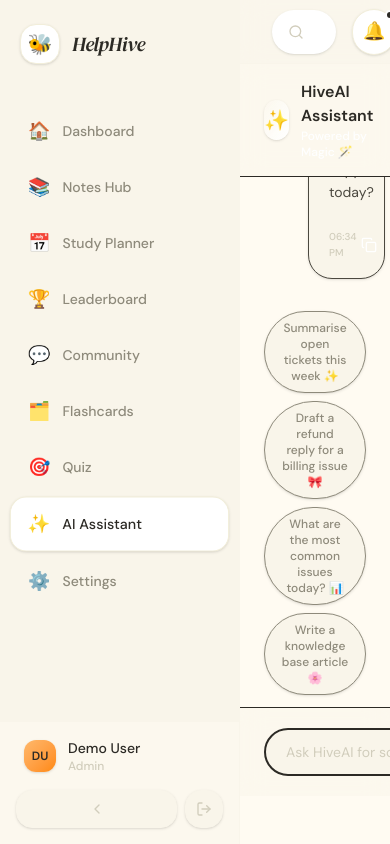
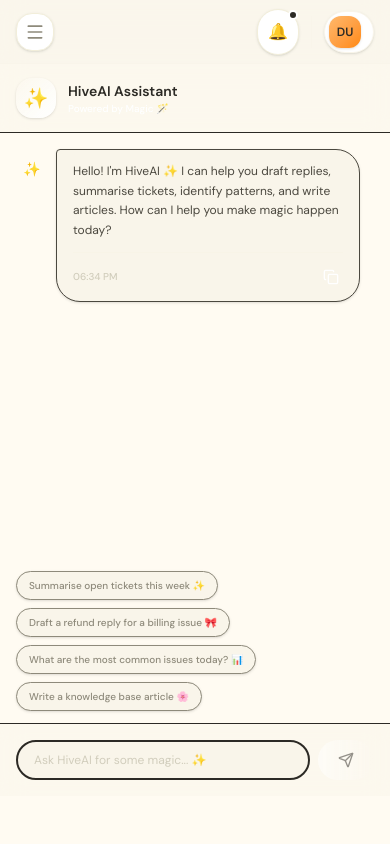
Before and after one commit to neetijoshi2006-dotcom/helphive-, a Next.js app: page /ai-assistant in a window 390 px wide. Built offline with nearby package versions, Linux system fonts and the light colour scheme.

Commit message:
feat: make dashboard layouts, sidebar drawer, topbar, and AI assistant page fully responsive for mobile

```diff
--- a/src/app/(dashboard)/ai-assistant/page.tsx
+++ b/src/app/(dashboard)/ai-assistant/page.tsx
@@ -4,7 +4,7 @@
 import { motion } from 'framer-motion'
 import { PageWrapper } from '@/components/layout/PageWrapper'
 import { Button } from '@/components/ui/Button'
-import { Send, Copy, Sparkles, Check } from 'lucide-react'
+import { Send, Copy, Check } from 'lucide-react'
 import toast from 'react-hot-toast'
 
 interface Message {
@@ -42,9 +42,8 @@
     setLoading(true)
 
     try {
-      // Convert our messages format to what the Gemini API expects
       const history = messages
-        .filter(m => m.id !== '0') // Skip the welcome message
+        .filter(m => m.id !== '0')
         .map(m => ({
           role: m.role === 'assistant' ? 'model' : 'user',
           parts: m.content
@@ -81,31 +80,31 @@
     <PageWrapper className="h-full flex flex-col -m-6">
       <div className="flex-1 flex flex-col bg-neutral-50 rounded-none overflow-hidden">
         {/* Header */}
-        <div className="px-6 py-4 border-b border-primary-100 flex items-center gap-3 bg-neutral-100/50 backdrop-blur-md">
+        <div className="px-4 md:px-6 py-3.5 md:py-4 border-b border-primary-100 flex items-center gap-3 bg-neutral-100/50 backdrop-blur-md shrink-0">
           <div className="w-10 h-10 rounded-2xl bg-gradient-to-br from-primary-300 to-primary flex items-center justify-center shadow-sm">
             <span className="text-xl">✨</span>
           </div>
           <div>
-            <h1 className="text-neutral-900 font-semibold text-base">HiveAI Assistant</h1>
-            <p className="text-primary text-xs font-medium">Powered by Magic 🪄</p>
+            <h1 className="text-neutral-900 font-semibold text-sm md:text-base">HiveAI Assistant</h1>
+            <p className="text-primary text-[10px] md:text-xs font-medium">Powered by Magic 🪄</p>
           </div>
         </div>
 
         {/* Messages */}
-        <div className="flex-1 overflow-y-auto px-6 py-6 space-y-6">
+        <div className="flex-1 overflow-y-auto px-4 md:px-6 py-4 md:py-6 space-y-4 md:space-y-6">
           {messages.map((m) => (
             <motion.div key={m.id} initial={{ opacity: 0, y: 12 }} animate={{ opacity: 1, y: 0 }} transition={{ duration: 0.4 }}
               className={`flex ${m.role === 'user' ? 'justify-end' : 'justify-start'}`}>
               {m.role === 'assistant' && (
-                <div className="w-8 h-8 rounded-xl bg-primary-100 flex items-center justify-center shrink-0 mr-3 mt-1">
+                <div className="w-8 h-8 rounded-xl bg-primary-100 flex items-center justify-center shrink-0 mr-2 md:mr-3 mt-1">
                   <span className="text-sm">✨</span>
                 </div>
               )}
-              <div className={`max-w-[75%] rounded-[24px] px-5 py-4 text-sm leading-relaxed shadow-sm ${
+              <div className={`max-w-[85%] md:max-w-[75%] rounded-[24px] px-4 md:px-5 py-3 md:py-4 text-xs md:text-sm leading-relaxed shadow-sm ${
                 m.role === 'user' ? 'bg-gradient-to-r from-primary to-primary-400 text-neutral-900 rounded-tr-sm' : 'bg-neutral-100 text-neutral-800 border border-primary-100 rounded-tl-sm'
               }`}>
                 <div className="whitespace-pre-wrap">{m.content}</div>
-                <div className="flex items-center justify-between mt-3 pt-3 border-t border-neutral-100/20">
+                <div className="flex items-center justify-between mt-3 pt-3 border-t border-neutral-200/20">
                   <span className={`text-[10px] font-medium ${m.role === 'user' ? 'text-neutral-900/70' : 'text-neutral-400'}`}>{m.time.toLocaleTimeString([], { hour: '2-digit', minute: '2-digit' })}</span>
                   {m.role === 'assistant' && (
                     <button onClick={() => copyToClipboard(m.id, m.content)} className="text-primary hover:text-primary-400 transition-colors cursor-pointer p-1 hover:bg-primary-50 rounded-lg">
@@ -118,14 +117,14 @@
           ))}
           {loading && (
             <div className="flex justify-start items-end">
-              <div className="w-8 h-8 rounded-xl bg-primary-100 flex items-center justify-center shrink-0 mr-3 mb-1">
+              <div className="w-8 h-8 rounded-xl bg-primary-100 flex items-center justify-center shrink-0 mr-2 md:mr-3 mb-1">
                 <span className="text-sm">✨</span>
               </div>
-              <div className="bg-neutral-100 rounded-[24px] rounded-tl-sm px-5 py-4 shadow-sm border border-primary-100">
+              <div className="bg-neutral-100 rounded-[24px] rounded-tl-sm px-4 md:px-5 py-3 md:py-4 shadow-sm border border-primary-100">
                 <div className="flex gap-1.5 py-1">
-                  <span className="w-2.5 h-2.5 bg-primary-300 rounded-full animate-bounce" style={{animationDelay:'0ms'}}/>
-                  <span className="w-2.5 h-2.5 bg-primary-400 rounded-full animate-bounce" style={{animationDelay:'150ms'}}/>
-                  <span className="w-2.5 h-2.5 bg-primary-500 rounded-full animate-bounce" style={{animationDelay:'300ms'}}/>
+                  <span className="w-2 h-2 bg-primary-300 rounded-full animate-bounce" style={{animationDelay:'0ms'}}/>
+                  <span className="w-2 h-2 bg-primary-400 rounded-full animate-bounce" style={{animationDelay:'150ms'}}/>
+                  <span className="w-2 h-2 bg-primary-500 rounded-full animate-bounce" style={{animationDelay:'300ms'}}/>
                 </div>
               </div>
             </div>
@@ -135,10 +134,10 @@
 
         {/* Suggestions */}
         {messages.length <= 1 && (
-          <div className="px-6 pb-3 flex gap-2 flex-wrap">
+          <div className="px-4 md:px-6 pb-3 flex gap-2 flex-wrap">
             {suggestions.map(s => (
               <button key={s} onClick={() => sendMessage(s.replace(/ [^\w\s]+$/, ''))}
-                className="px-4 py-2 rounded-full border border-primary-200 bg-neutral-100 text-xs font-medium text-neutral-600 hover:text-primary hover:border-primary hover:bg-primary-50 transition-all cursor-pointer shadow-sm hover:-translate-y-0.5">
+                className="px-3 md:px-4 py-1.5 md:py-2 rounded-full border border-primary-200 bg-neutral-100 text-[10px] md:text-xs font-medium text-neutral-600 hover:text-primary hover:border-primary hover:bg-primary-50 transition-all cursor-pointer shadow-sm hover:-translate-y-0.5">
                 {s}
               </button>
             ))}
@@ -146,11 +145,11 @@
         )}
 
         {/* Input */}
-        <div className="px-6 py-5 border-t border-primary-100 bg-neutral-100/50 backdrop-blur-md">
-          <form onSubmit={e => { e.preventDefault(); sendMessage(input) }} className="flex gap-3">
+        <div className="px-4 md:px-6 py-4 md:py-5 border-t border-primary-100 bg-neutral-100/50 backdrop-blur-md shrink-0">
+          <form onSubmit={e => { e.preventDefault(); sendMessage(input) }} className="flex gap-2 md:gap-3">
             <input value={input} onChange={e => setInput(e.target.value)} placeholder="Ask HiveAI for some magic... ✨"
-              className="flex-1 px-5 py-3 rounded-full bg-neutral-100 border-2 border-primary-100 text-sm text-neutral-900 placeholder:text-neutral-400 focus:outline-none focus:border-primary focus:shadow-[0_0_0_4px_rgba(255,107,139,0.15)] transition-all" />
-            <Button type="submit" disabled={!input.trim() || loading} size="md" className="rounded-full px-6 bg-gradient-to-r from-primary to-primary-400">
+              className="flex-1 px-4 md:px-5 py-2.5 md:py-3 rounded-full bg-neutral-100 border-2 border-primary-100 text-xs md:text-sm text-neutral-900 placeholder:text-neutral-400 focus:outline-none focus:border-primary focus:shadow-[0_0_0_4px_rgba(255,107,139,0.15)] transition-all" />
+            <Button type="submit" disabled={!input.trim() || loading} size="md" className="rounded-full px-5 md:px-6 bg-gradient-to-r from-primary to-primary-400 shrink-0">
               <Send className="w-4 h-4" />
             </Button>
           </form>
--- a/src/components/layout/Sidebar.tsx
+++ b/src/components/layout/Sidebar.tsx
@@ -6,7 +6,7 @@
 import { useAppStore } from '@/lib/store/useAppStore'
 import { signOut } from '@/lib/firebase/auth'
 import { Avatar } from '@/components/ui/Avatar'
-import { ChevronLeft, LogOut } from 'lucide-react'
+import { ChevronLeft, LogOut, X } from 'lucide-react'
 
 const NAV = [
   { label: 'Dashboard',      href: '/dashboard',       emoji: '🏠' },
@@ -22,25 +22,33 @@
 
 export function Sidebar() {
   const pathname = usePathname()
-  const { user, sidebarCollapsed, toggleSidebar } = useAppStore()
+  const { user, sidebarCollapsed, toggleSidebar, mobileSidebarOpen, setMobileSidebarOpen } = useAppStore()
+
+  const SidebarContent = ({ isMobile = false }) => {
+    const collapsed = isMobile ? false : sidebarCollapsed
 
     return (
-    <aside
-      className={cn(
-        'flex flex-col h-screen bg-neutral-100 border-r border-neutral-100 transition-all duration-300 ease-[cubic-bezier(0.16,1,0.3,1)] shrink-0',
-        sidebarCollapsed ? 'w-20' : 'w-[240px]'
-      )}
-    >
-      {/* Logo */}
+      <div className="flex flex-col h-full overflow-hidden">
+        {/* Logo & Close Button (for mobile) */}
         <div className={cn(
-        'flex items-center gap-3 px-5 py-6 border-b border-neutral-100',
-        sidebarCollapsed && 'justify-center px-2'
+          'flex items-center justify-between px-5 py-6 border-b border-neutral-100',
+          collapsed && 'justify-center px-2'
         )}>
+          <div className="flex items-center gap-3">
             <div className="w-10 h-10 rounded-2xl bg-white border border-neutral-200 flex items-center justify-center shrink-0 shadow-sm">
               <span className="text-xl">🐝</span>
             </div>
-        {!sidebarCollapsed && (
+            {!collapsed && (
               <span className="font-serif text-xl text-neutral-900 tracking-tight italic">HelpHive</span>
+            )}
+          </div>
+          {isMobile && (
+            <button
+              onClick={() => setMobileSidebarOpen(false)}
+              className="p-1.5 rounded-xl hover:bg-neutral-200 transition-colors"
+            >
+              <X className="w-5 h-5 text-neutral-500" />
+            </button>
           )}
         </div>
 
@@ -52,17 +60,20 @@
               <Link
                 key={item.href}
                 href={item.href}
+                onClick={() => {
+                  if (isMobile) setMobileSidebarOpen(false)
+                }}
                 className={cn(
                   'flex items-center gap-3 px-4 py-3 rounded-2xl text-sm font-medium transition-all duration-200',
                   active
                     ? 'bg-white text-neutral-900 shadow-sm scale-[1.02] border border-neutral-200'
                     : 'text-neutral-600 hover:bg-white hover:text-neutral-900 hover:scale-[1.02]',
-                sidebarCollapsed && 'justify-center px-2 scale-100 hover:scale-110'
+                  collapsed && 'justify-center px-2 scale-100 hover:scale-110'
                 )}
-              title={sidebarCollapsed ? item.label : undefined}
+                title={collapsed ? item.label : undefined}
               >
                 <span className="text-lg shrink-0">{item.emoji}</span>
-              {!sidebarCollapsed && <span>{item.label}</span>}
+                {!collapsed && <span>{item.label}</span>}
               </Link>
             )
           })}
@@ -71,9 +82,9 @@
         {/* Footer */}
         <div className={cn(
           'border-t border-neutral-100 p-4 bg-neutral-50/50',
-        sidebarCollapsed && 'flex flex-col items-center'
+          collapsed && 'flex flex-col items-center'
         )}>
-        {!sidebarCollapsed && user && (
+          {!collapsed && user && (
             <div className="flex items-center gap-3 mb-4 px-2">
               <Avatar name={user.displayName || 'User'} size="sm" />
               <div className="flex-1 min-w-0">
@@ -82,15 +93,25 @@
               </div>
             </div>
           )}
-        <div className="flex items-center gap-2">
+          <div className="flex items-center gap-2 w-full">
+            {isMobile ? (
+              <button
+                onClick={() => signOut()}
+                className="w-full flex items-center justify-center gap-2 p-2.5 rounded-2xl bg-red-50 border border-red-100 hover:border-red-200 text-red-500 transition-all shadow-sm cursor-pointer text-sm font-medium"
+              >
+                <LogOut className="w-4 h-4" />
+                <span>Sign Out</span>
+              </button>
+            ) : (
+              <>
                 <button
                   onClick={toggleSidebar}
                   className="p-2.5 rounded-2xl bg-neutral-100 border border-neutral-100 hover:border-primary hover:text-primary transition-all shadow-sm cursor-pointer flex-1 flex items-center justify-center group"
-            title={sidebarCollapsed ? 'Expand sidebar' : 'Collapse sidebar'}
+                  title={collapsed ? 'Expand sidebar' : 'Collapse sidebar'}
                 >
-            <ChevronLeft className={cn('w-4 h-4 text-neutral-400 group-hover:text-primary transition-all', sidebarCollapsed && 'rotate-180')} />
+                  <ChevronLeft className={cn('w-4 h-4 text-neutral-400 group-hover:text-primary transition-all', collapsed && 'rotate-180')} />
                 </button>
-          {!sidebarCollapsed && (
+                {!collapsed && (
                   <button
                     onClick={() => signOut()}
                     className="p-2.5 rounded-2xl bg-neutral-100 border border-neutral-100 hover:bg-red-50 hover:border-red-200 hover:text-red-500 transition-all shadow-sm cursor-pointer text-neutral-400"
@@ -99,8 +120,40 @@
                     <LogOut className="w-4 h-4" />
                   </button>
                 )}
+              </>
+            )}
           </div>
         </div>
-    </aside>
+      </div>
     )
   }
+
+  return (
+    <>
+      {/* Desktop Sidebar */}
+      <aside
+        className={cn(
+          'hidden md:flex flex-col h-screen bg-neutral-100 border-r border-neutral-100 transition-all duration-300 ease-[cubic-bezier(0.16,1,0.3,1)] shrink-0',
+          sidebarCollapsed ? 'w-20' : 'w-[240px]'
+        )}
+      >
+        <SidebarContent />
+      </aside>
+
+      {/* Mobile Drawer Sidebar */}
+      {mobileSidebarOpen && (
+        <div className="md:hidden fixed inset-0 z-50 flex">
+          {/* Backdrop */}
+          <div
+            className="fixed inset-0 bg-neutral-900/40 backdrop-blur-sm transition-opacity duration-300"
+            onClick={() => setMobileSidebarOpen(false)}
+          />
+          {/* Drawer Panel */}
+          <aside className="relative flex flex-col w-[270px] h-full bg-neutral-100 shadow-2xl z-10 animate-in slide-in-from-left duration-300 ease-out">
+            <SidebarContent isMobile />
+          </aside>
+        </div>
+      )}
+    </>
+  )
+}
--- a/src/components/layout/Topbar.tsx
+++ b/src/components/layout/Topbar.tsx
@@ -1,34 +1,45 @@
 'use client'
 
-import { Search } from 'lucide-react'
+import { Search, Menu } from 'lucide-react'
 import { useAppStore } from '@/lib/store/useAppStore'
 import { Avatar } from '@/components/ui/Avatar'
 
 export function Topbar() {
-  const { user } = useAppStore()
+  const { user, toggleMobileSidebar } = useAppStore()
 
   return (
-    <header className="h-16 bg-neutral-100/80 backdrop-blur-md border-b border-neutral-100 flex items-center justify-between px-8 shrink-0 z-10 relative">
+    <header className="h-16 bg-neutral-100/80 backdrop-blur-md border-b border-neutral-100 flex items-center justify-between px-4 md:px-8 shrink-0 z-10 relative">
+      {/* Left side: Hamburger button & Search */}
+      <div className="flex items-center gap-3 flex-1 md:flex-initial">
+        <button
+          onClick={toggleMobileSidebar}
+          className="md:hidden p-2 rounded-2xl bg-white border border-neutral-200 hover:bg-neutral-50 transition-all shadow-sm cursor-pointer shrink-0"
+          title="Open Menu"
+        >
+          <Menu className="w-5 h-5 text-neutral-600" />
+        </button>
+
         {/* Search */}
-      <div className="relative w-full max-w-md group">
+        <div className="relative w-full max-w-xs md:max-w-md group hidden sm:block">
           <Search className="absolute left-4 top-1/2 -translate-y-1/2 w-4 h-4 text-neutral-400 group-focus-within:text-neutral-900 transition-colors" />
           <input
             type="text"
             placeholder="Search for magic... ✨"
-          className="w-full pl-11 pr-4 py-2.5 rounded-full bg-white border-2 border-transparent text-sm text-neutral-900 placeholder:text-neutral-400 focus:outline-none focus:bg-white focus:border-neutral-200 transition-all shadow-sm"
+            className="w-full pl-11 pr-4 py-2 rounded-full bg-white border-2 border-transparent text-sm text-neutral-900 placeholder:text-neutral-400 focus:outline-none focus:bg-white focus:border-neutral-200 transition-all shadow-sm"
           />
+        </div>
       </div>
 
       {/* Right side */}
-      <div className="flex items-center gap-4 ml-4">
+      <div className="flex items-center gap-3 md:gap-4 shrink-0">
         <button className="relative p-2.5 rounded-full bg-white border border-neutral-200 hover:bg-neutral-50 transition-all shadow-sm cursor-pointer group">
-          <span className="text-lg leading-none group-hover:animate-bounce-soft inline-block">🔔</span>
+          <span className="text-md md:text-lg leading-none group-hover:animate-bounce-soft inline-block">🔔</span>
           <span className="absolute top-0 right-0 w-2.5 h-2.5 bg-neutral-900 border-2 border-white rounded-full" />
         </button>
         <div className="w-px h-8 bg-neutral-100" />
-        <div className="flex items-center gap-3 bg-white p-1 pr-3 rounded-full border border-neutral-100 shadow-sm cursor-pointer hover:border-neutral-200 transition-all">
+        <div className="flex items-center gap-2 md:gap-3 bg-white p-1 pr-3 rounded-full border border-neutral-100 shadow-sm cursor-pointer hover:border-neutral-200 transition-all">
           <Avatar name={user?.displayName || 'User'} size="sm" />
-          <span className="text-sm font-medium text-neutral-800">Hi, {user?.displayName?.split(' ')[0] || 'User'} 👋</span>
+          <span className="text-sm font-medium text-neutral-800 hidden sm:inline">Hi, {user?.displayName?.split(' ')[0] || 'User'} 👋</span>
         </div>
       </div>
     </header>
--- a/src/lib/store/useAppStore.ts
+++ b/src/lib/store/useAppStore.ts
@@ -4,15 +4,21 @@
 interface AppState {
   user: User | null
   sidebarCollapsed: boolean
+  mobileSidebarOpen: boolean
   setUser: (user: User | null) => void
   toggleSidebar: () => void
   setSidebarCollapsed: (collapsed: boolean) => void
+  toggleMobileSidebar: () => void
+  setMobileSidebarOpen: (open: boolean) => void
 }
 
 export const useAppStore = create<AppState>((set) => ({
   user: null,
   sidebarCollapsed: false,
+  mobileSidebarOpen: false,
   setUser: (user) => set({ user }),
   toggleSidebar: () => set((s) => ({ sidebarCollapsed: !s.sidebarCollapsed })),
   setSidebarCollapsed: (collapsed) => set({ sidebarCollapsed: collapsed }),
+  toggleMobileSidebar: () => set((s) => ({ mobileSidebarOpen: !s.mobileSidebarOpen })),
+  setMobileSidebarOpen: (open) => set({ mobileSidebarOpen: open }),
 }))
```
Lines whose indentation alone changed are shown as unchanged.
